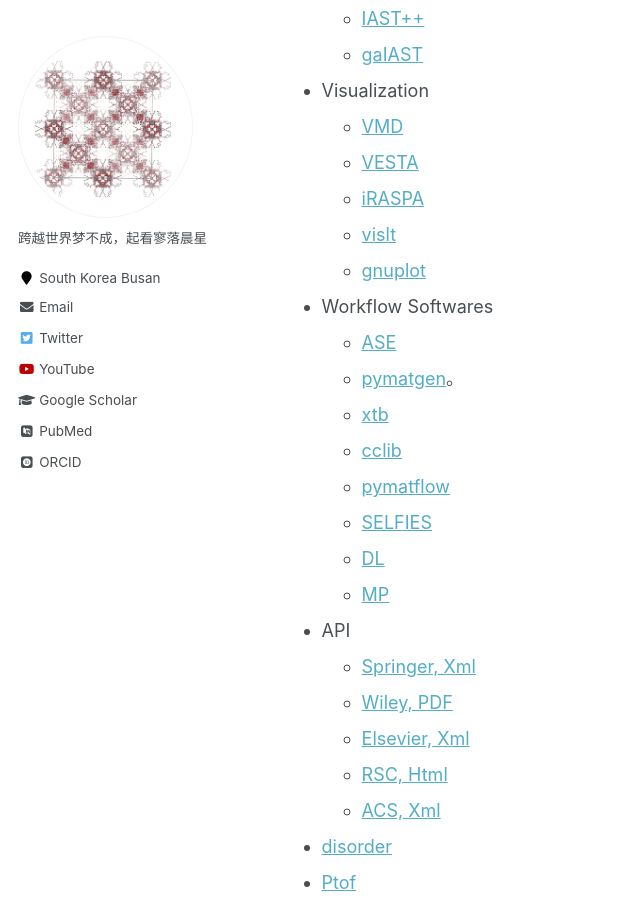
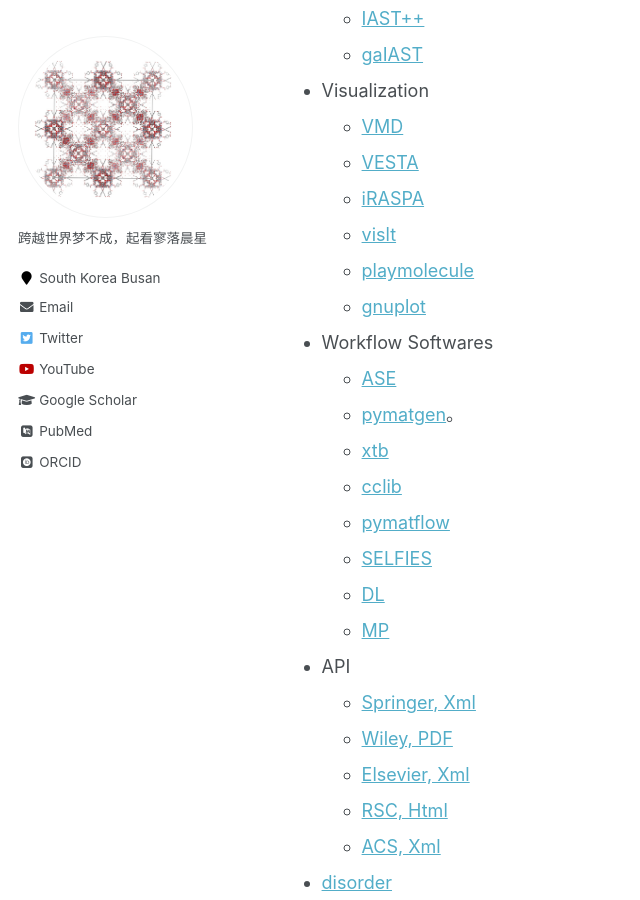
Before and after one commit to sxm13/ZGBshenxiaomoCV.github.io, a Jekyll site: the page built from _pages/markdown.md, in a window 1280 px wide and 900 px high, scrolled down 1777 px. Shown: the whole window, without its empty margins (0-640 px from the left). Built offline with Jekyll 4.4.1, drawn with Linux system fonts in a browser that asks for light colours; some web fonts are replaced.

Commit message:
Update markdown.md

```diff
--- a/_pages/markdown.md
+++ b/_pages/markdown.md
@@ -58,6 +58,7 @@
   * [VESTA](https://jp-minerals.org/vesta/en/)
   * [iRASPA](https://iraspa.org/)
   * [vislt](https://wci.llnl.gov/simulation/computer-codes/visit/executables)
+  * [playmolecule](https://open.playmolecule.org/)
   * [gnuplot](http://lowrank.net/gnuplot/index-e.html)
 * Workflow Softwares
   * [ASE](https://wiki.fysik.dtu.dk/ase/index.html)
```
